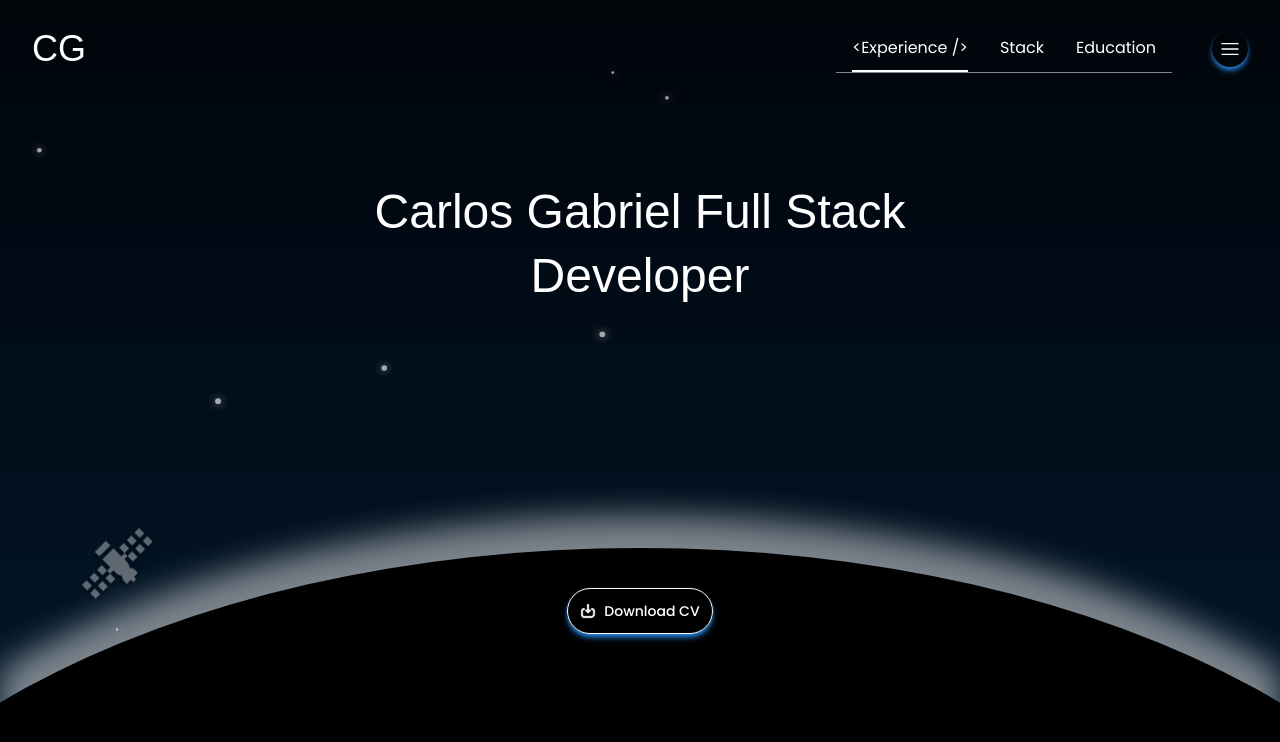
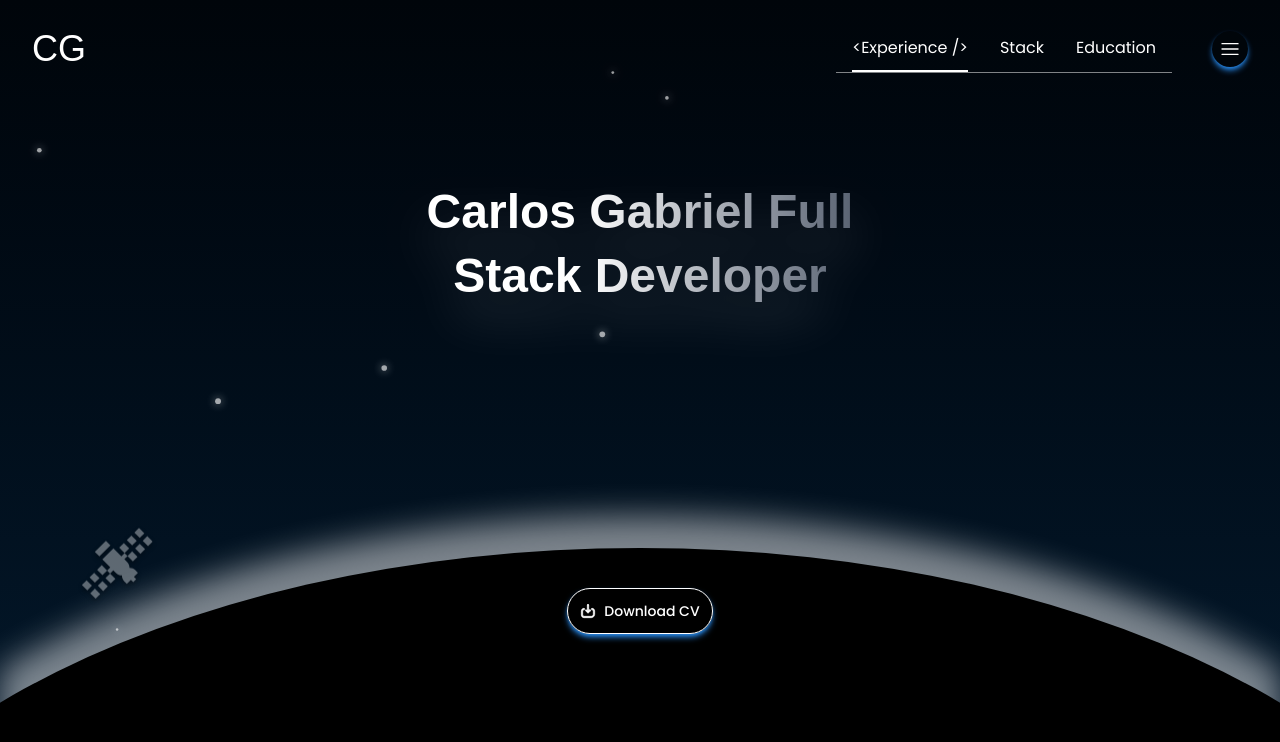
Before and after one commit to CarlosGabrielRocha/portfolio, a React (Vite) app: page / in a window 1280 px wide. Shown: the top 742 px of the page. Built offline with nearby package versions, Linux system fonts and the light colour scheme; a web font is replaced by a local one.

Commit message:
fix: Fix on main title

```diff
--- a/src/layouts/RootLayout/PresentationSection.tsx
+++ b/src/layouts/RootLayout/PresentationSection.tsx
@@ -1,7 +1,7 @@
 import Sphere from "./Sphere";
-import Title from "../../components/Title";
 import Satellite from "./Satellite";
 import { useTranslation } from "react-i18next";
+import SilverTitle from "../../components/SilverTitle";
 
 const PresentationSection: React.FC = () => {
   const { t } = useTranslation();
@@ -11,9 +11,9 @@ const PresentationSection: React.FC = () => {
       className="w-full pt-15 2xl:pt-20 bg-gradient-to-b from-darker-blue via-50% to-[#0B2846] overflow-x-hidden"
       id="presentation"
     >
-      <Title className="text-center lg:leading-16 2xl:leading-20 px-2 mx-auto my-30 2xl:my-48 max-w-120 lg:max-w-140 2xl:max-w-170">
+      <SilverTitle className="text-center font-semibold lg:leading-16 2xl:leading-20 px-2 mx-auto my-30 2xl:my-48 max-w-120 lg:max-w-140 2xl:max-w-170">
         {t("presentation.title")}
-      </Title>
+      </SilverTitle>
       <Satellite />
       <Sphere />
     </section>
```
